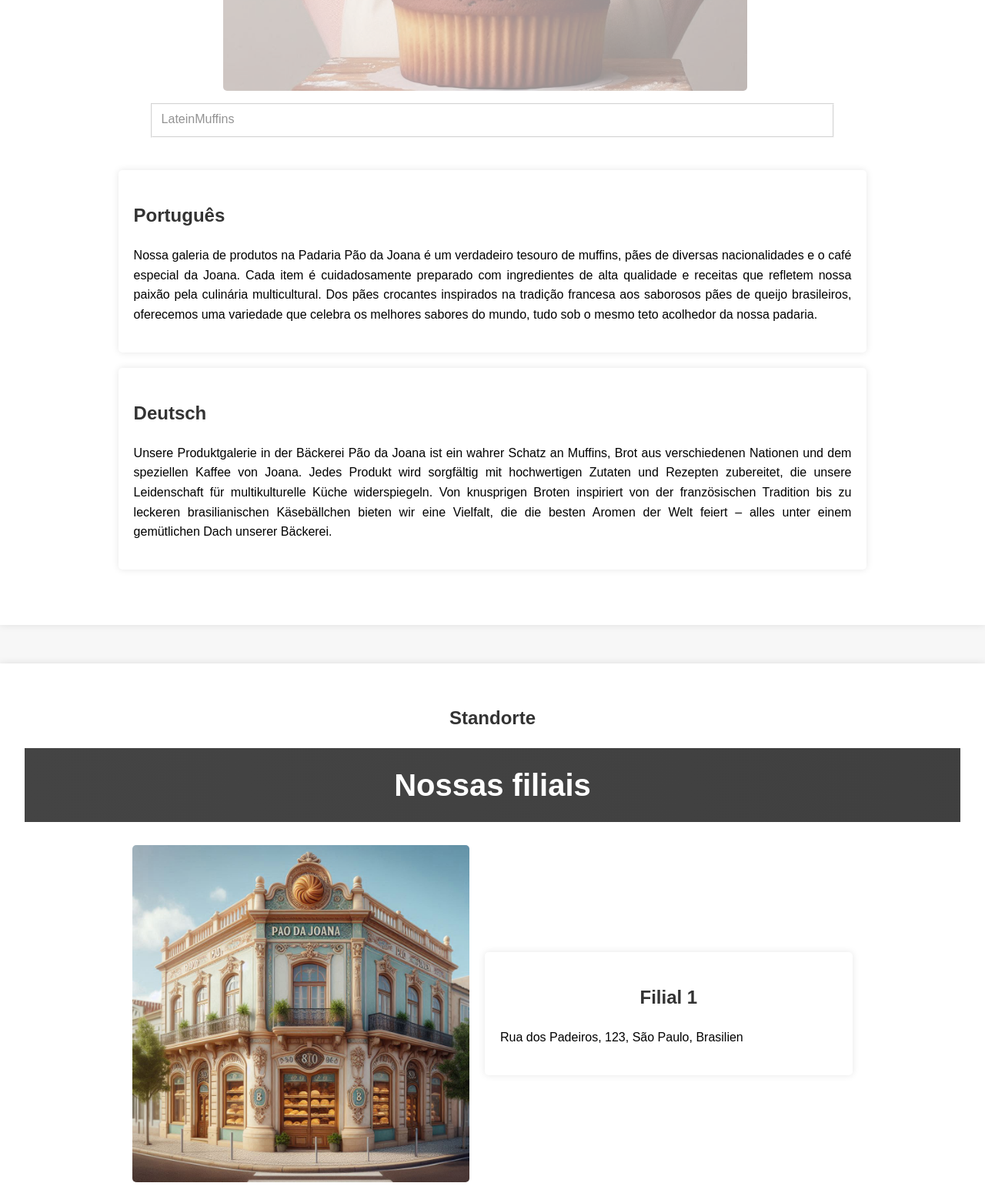
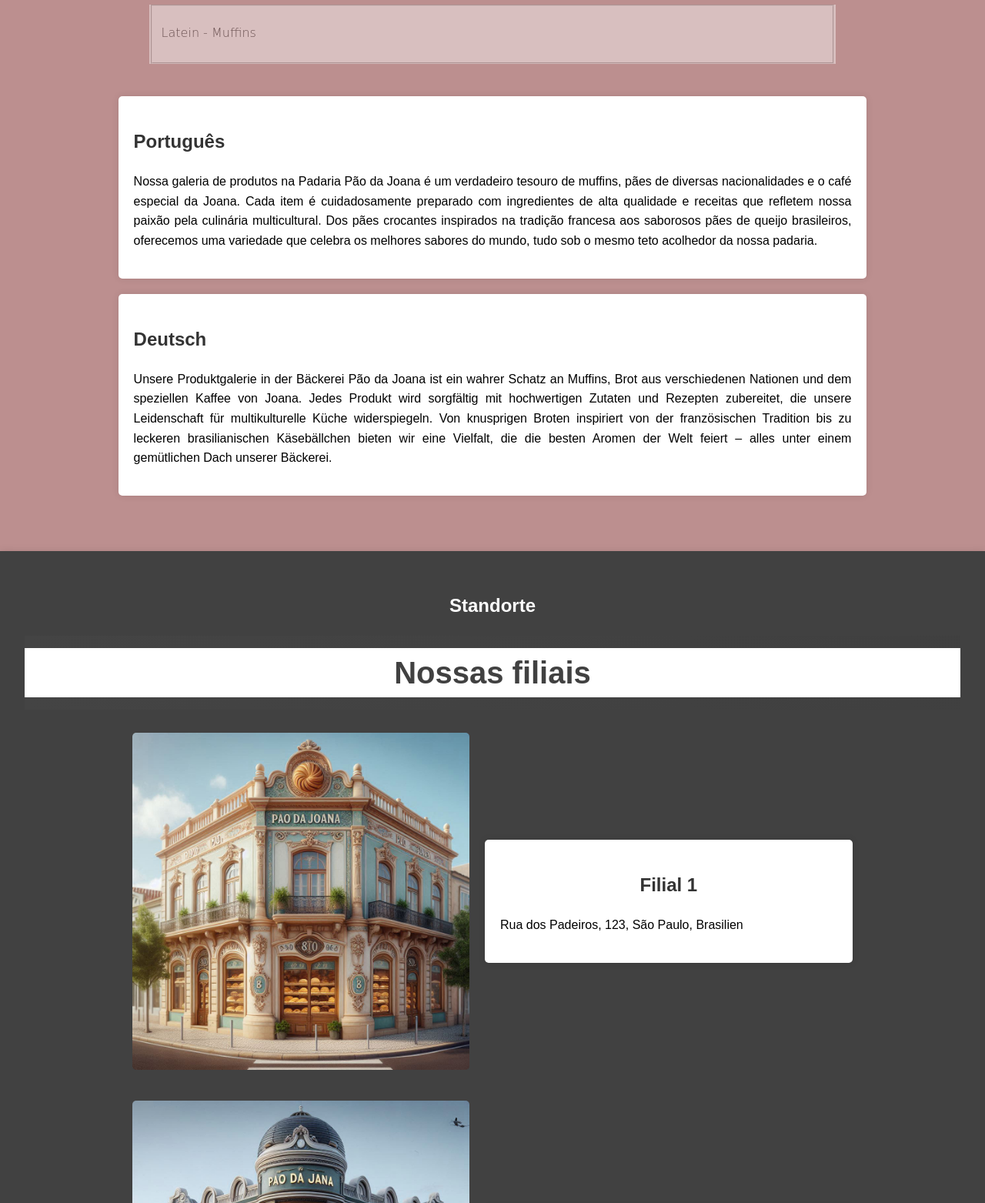
Before and after one commit to GabiVelasco/BakerySite_PaodaJoana, a plain HTML site: page index.html in a window 1280 px wide. Shown: the part 6580-8143 px from the top of the page at 77% size. Drawn offline with Linux system fonts and the light colour scheme; a web font is replaced by a local one.

Commit message:
Making letter and background updates

```diff
--- a/index.html
+++ b/index.html
@@ -83,7 +83,7 @@
 
     </section>
 
-    <section id="team">
+    <section class="grey" id="team">
         <h2>Unser Team</h2>
         <header>
             <h1>Sobre o Time da Padaria Pão da Joana</h1>
@@ -124,7 +124,7 @@
         </main>
     </section>
 
-    <section id="galerie">
+    <section class="rosa" id="galerie">
         <h2>Unsere Galerie</h2>
         <header>
             <h1>Galeria de Produtos</h1>
@@ -134,15 +134,15 @@
             <div class="slideshow-container">
                 <div class="mySlides fade">
                     <img src="img/img5.jpg" style="width:100%" alt="Produto 1 - Muffins">
-                    <blockquote><fieldset>Classic Muffins</fieldset></blockquote>
+                    <blockquote class="whitebackground"><fieldset> <p class="style1">Classic Muffins</p></fieldset></blockquote>
                 </div>
                 <div class="mySlides fade">
                     <img src="img/img6.jpg" style="width:100%" alt="Produto 2 - Latein Muffins">
-                    <blockquote><fieldset>LateinMuffins</fieldset></blockquote>
+                    <blockquote class="whitebackground"><fieldset><p class="style1">Latein - Muffins</p></fieldset></blockquote>
                 </div>
                 <div class="mySlides fade">
                     <img src="img/img9.jpg" style="width:100%" alt="Produto 3 - Multikulti backes">
-                    <blockquote><fieldset>Multikulti Brotbackens</fieldset></blockquote>
+                    <blockquote class="whitebackground"><fieldset><p class="style1">Multikulti - Brotbackens</p></fieldset></blockquote>
                 </div>
               <!-- Navigation buttons -->
             <a class="prev" onclick="minusSlides()">&#10094;</a>
@@ -161,10 +161,10 @@
         </main>
     </section>
 
-    <section id="standorte">
-        <h2>Standorte</h2>
+    <section class="darkgrey" id="standorte">
+        <h2 class="white">Standorte</h2>
         <header>
-            <h1>Nossas filiais</h1>
+            <h1 class="whitebackground darkgreyletter">Nossas filiais</h1>
         </header>
 
         <main class="container">
--- a/styles.css
+++ b/styles.css
@@ -206,13 +206,37 @@ nav ul li a:hover {
 section {
     padding: 2rem;
     background-color: #fff;
-    margin: 2rem 0;
+    /* margin: 2rem 0; */
     box-shadow: 0 0 10px rgba(0,0,0,0.1);
 
 
     justify-content: center;
     align-items: center;
 
+}
+
+.grey {
+    background-color: grey;
+}
+
+.rosa {
+    background-color: rosybrown;
+}
+
+
+.darkgrey {
+    background-color: #414141;
+}
+
+.white {
+    color: white;
+}
+
+.whitebackground {
+    background-color: white; }
+
+.darkgreyletter {
+    color:  #414141;
 }
 
 section h2 {
@@ -336,8 +360,10 @@ footer address {
 
 
     /* Stile für Standorte */
+    /* Stile für Standorte */
+
 #standorte {
-    margin-top: 50px;
+    /* margin-top: 50px; */
 }
 
 #standorte h2 {
```
